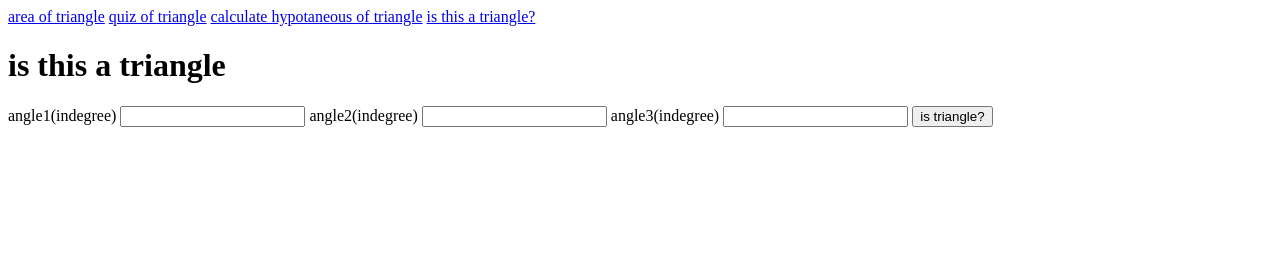
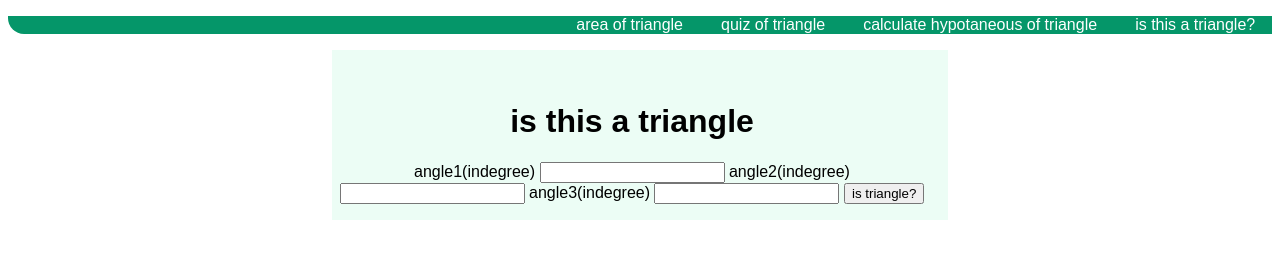
Before and after one commit to Dev-AkshatGupta/fun-with-triangles, a plain HTML site: page index.html in a window 1280 px wide. Drawn offline with Linux system fonts and the light colour scheme; a web font is replaced by a local one.

Commit message:
Style: style.css updated
Every class with accordance to style is updated

```diff
--- a/index.html
+++ b/index.html
@@ -6,30 +6,28 @@
     <meta http-equiv="X-UA-Compatible" content="IE=edge">
     <meta name="viewport" content="width=device-width, initial-scale=1.0">
     <title>is this a triangle?</title>
-    <link href="/styles.css" rel="stylesheets">
+<link href="/styles.css" rel="stylesheet">
 </head>
 
 <body>
-    <nav>
-        <a href="area.html">area of triangle</a>
-        <a href="triangleQuiz.html">quiz of triangle</a>
-        <a href="hypotaneus.html">calculate hypotaneous of triangle</a>
-        <a href="index.html">is this a triangle?</a>
+    <nav class="navigator">
+        <ul class="list">
+            <li class="list-items"><a href="area.html" class="link">area of triangle</a>
+            <li class="list-items"><a href="triangleQuiz.html" class="link">quiz of triangle</a>
+            <li class="list-items"><a href="hypotaneus.html" class="link">calculate hypotaneous of triangle</a>
+            <li class="list-items"><a href="index.html" class="link">is this a triangle?</a>
+        </ul>
     </nav>
-    <div>
+    <div class="container">
         <h1>is this a triangle</h1>
         <label for="angle1">angle1(indegree)</label>
-        <input class="angle-input" type="number"/>
+        <input class="angle-input" type="number" />
         <label for="angle2">angle2(indegree)</label>
-        <input class="angle-input" type="number"/>
+        <input class="angle-input" type="number" />
         <label for="angle3">angle3(indegree)</label>
-        <input class="angle-input" type="number"/>
+        <input class="angle-input" type="number" />
         <button id="is-triangle-Button">is triangle?</button>
-<div id="output"></div>
-
-
-
-
+        <div id="output"></div>
     </div>
 </body>
 <script src="/index.js"></script>
--- a/styles.css
+++ b/styles.css
@@ -0,0 +1,29 @@
+@import url('https://fonts.googleapis.com/css2?family=Stick+No+Bills&display=swap');
+
+:root{
+    --primary-color: #059669;
+    --light-green:#ECFDF5;
+}
+
+body {
+    font-family: 'Stick No Bills', sans-serif;
+}
+.navigator{background-color:var(--primary-color);
+color:white;
+border-bottom-left-radius: 1rem;
+text-align: right;}
+.list{list-style:none;}
+.list-items{display: inline;padding: 0rem .05rem;}
+
+.link{ text-decoration: none;
+    padding: .5rem 1rem ;
+    color: white;}
+
+.container{padding: left 1rem;
+padding-right: 1rem;
+    max-width: 600px;
+    margin:auto;
+    text-align: center;
+background-color: var(--light-green);
+    padding-top: 2rem;
+    padding-bottom: 1rem;}
```
Also changed, not shown: area.html (+9 -6 lines), hypotaneus.html (+9 -6 lines), triangleQuiz.html (+12 -7 lines).
